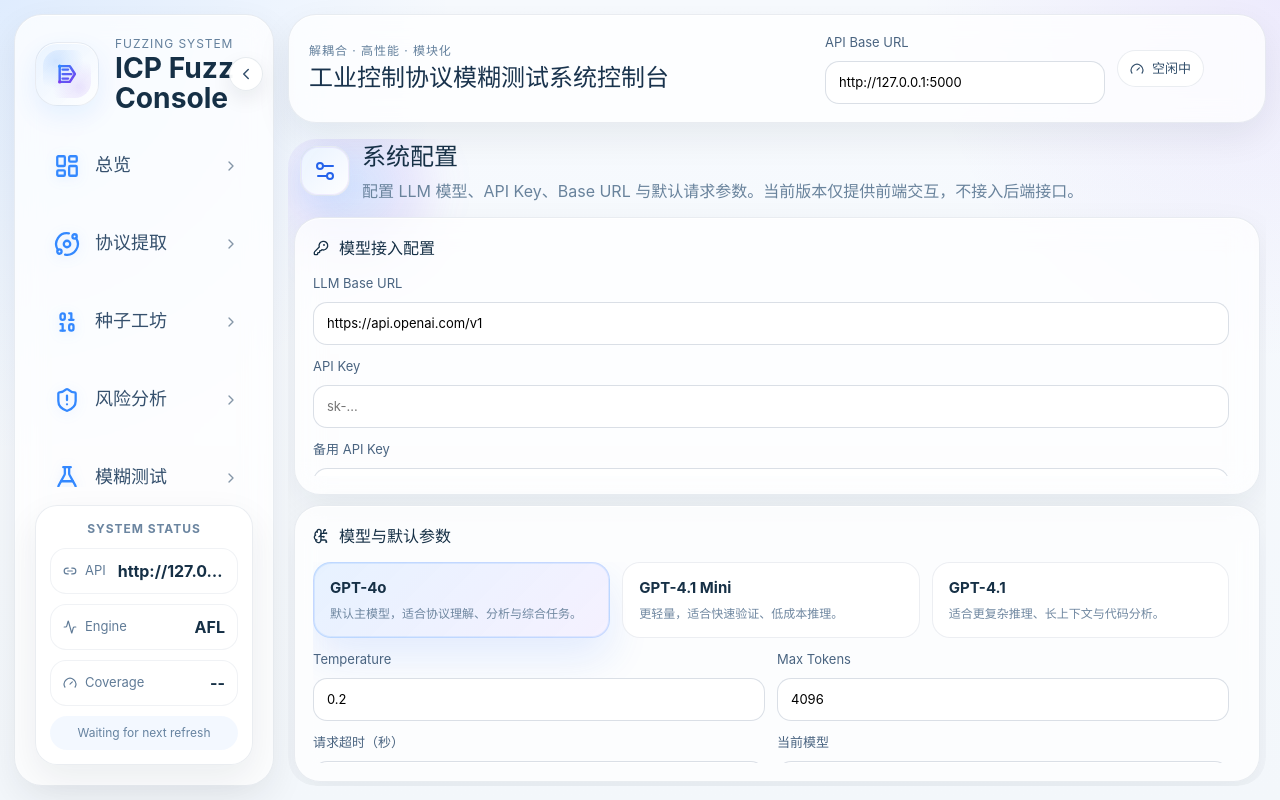
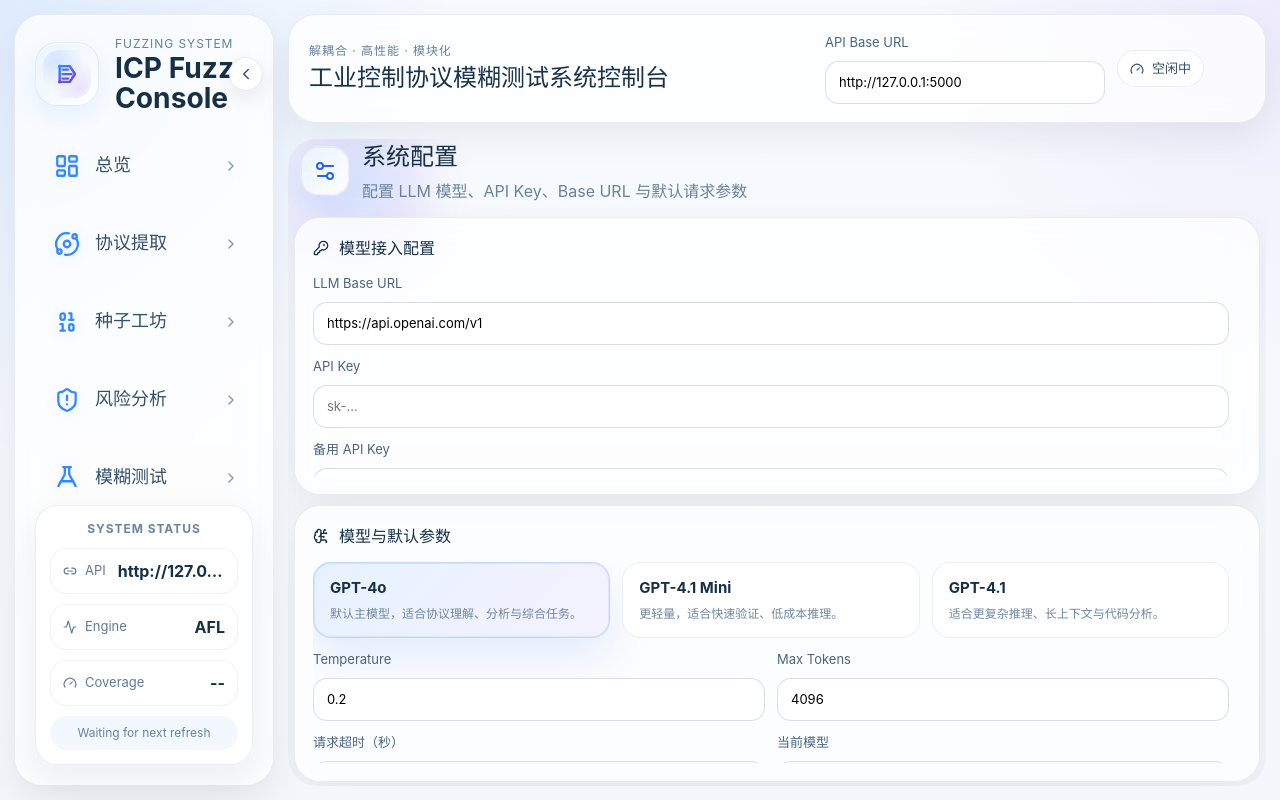
Before and after one commit to InvincibleMadman/Fuzz-frontend, a React (Vite) app: page /#/settings in a window 1280 px wide. Built offline with nearby package versions, Linux system fonts and the light colour scheme.

Commit message:
Delete dev text.

```diff
--- a/src/pages/SystemConfigPage.tsx
+++ b/src/pages/SystemConfigPage.tsx
@@ -16,7 +16,6 @@ type SystemConfigForm = {
   temperature: number;
   maxTokens: number;
   timeoutSeconds: number;
-  systemPrompt: string;
 };
 
 const DEFAULT_CONFIG: SystemConfigForm = {
@@ -27,7 +26,6 @@ const DEFAULT_CONFIG: SystemConfigForm = {
   temperature: 0.2,
   maxTokens: 4096,
   timeoutSeconds: 60,
-  systemPrompt: '你是一个工业控制协议模糊测试助手，请优先输出结构化、工程化、可直接落地的结果。',
 };
 
 const MODEL_OPTIONS: Array<{ value: ModelValue; title: string; hint: string }> = [
@@ -56,7 +54,7 @@ export function SystemConfigPage() {
   return (
     <PageFrame
       title="系统配置"
-      description="配置 LLM 模型、API Key、Base URL 与默认请求参数。当前版本仅提供前端交互，不接入后端接口。"
+      description="配置 LLM 模型、API Key、Base URL 与默认请求参数"
       icon={Settings2}
     >
       <div className="page-grid system-config-grid">
```
